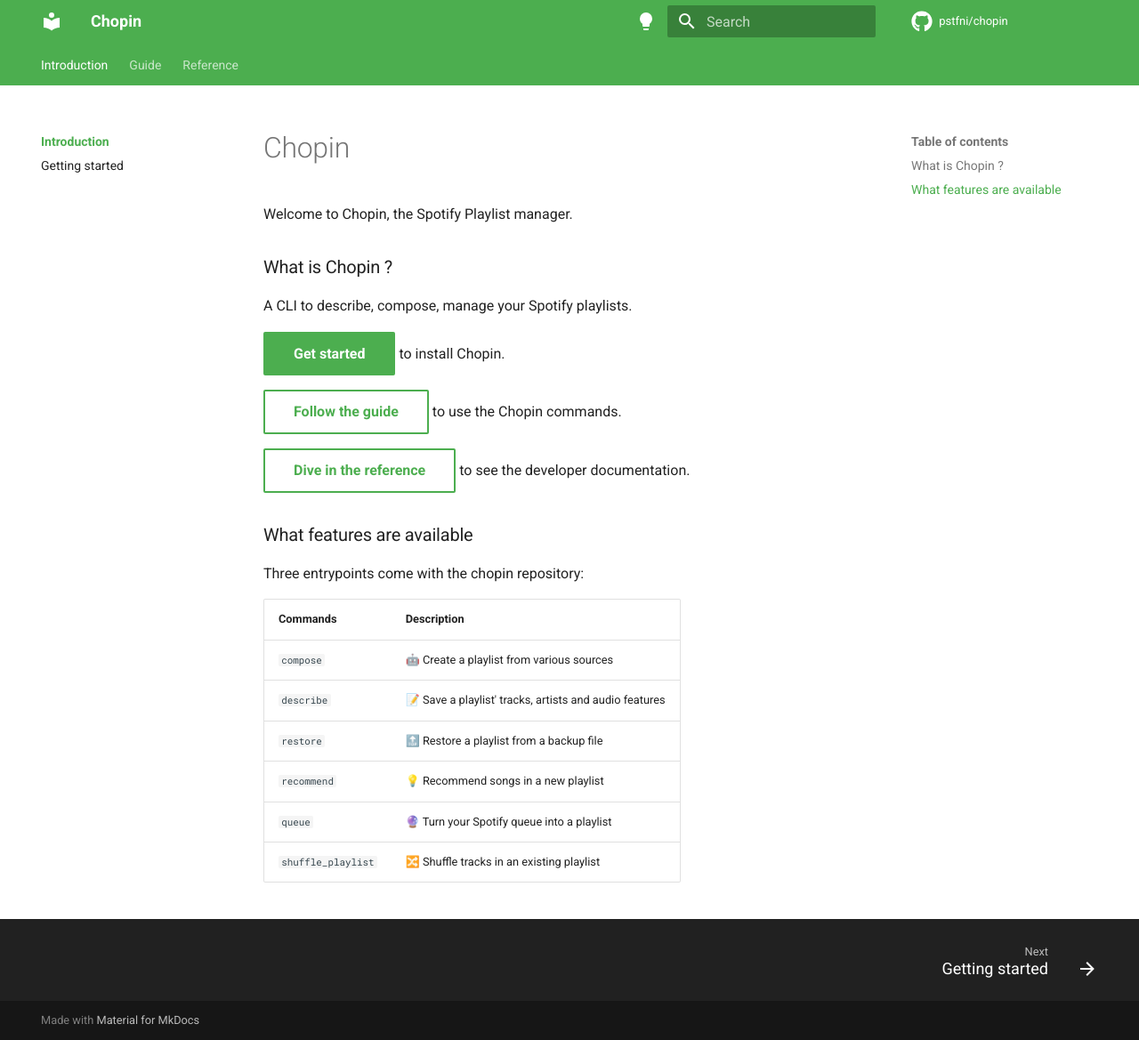
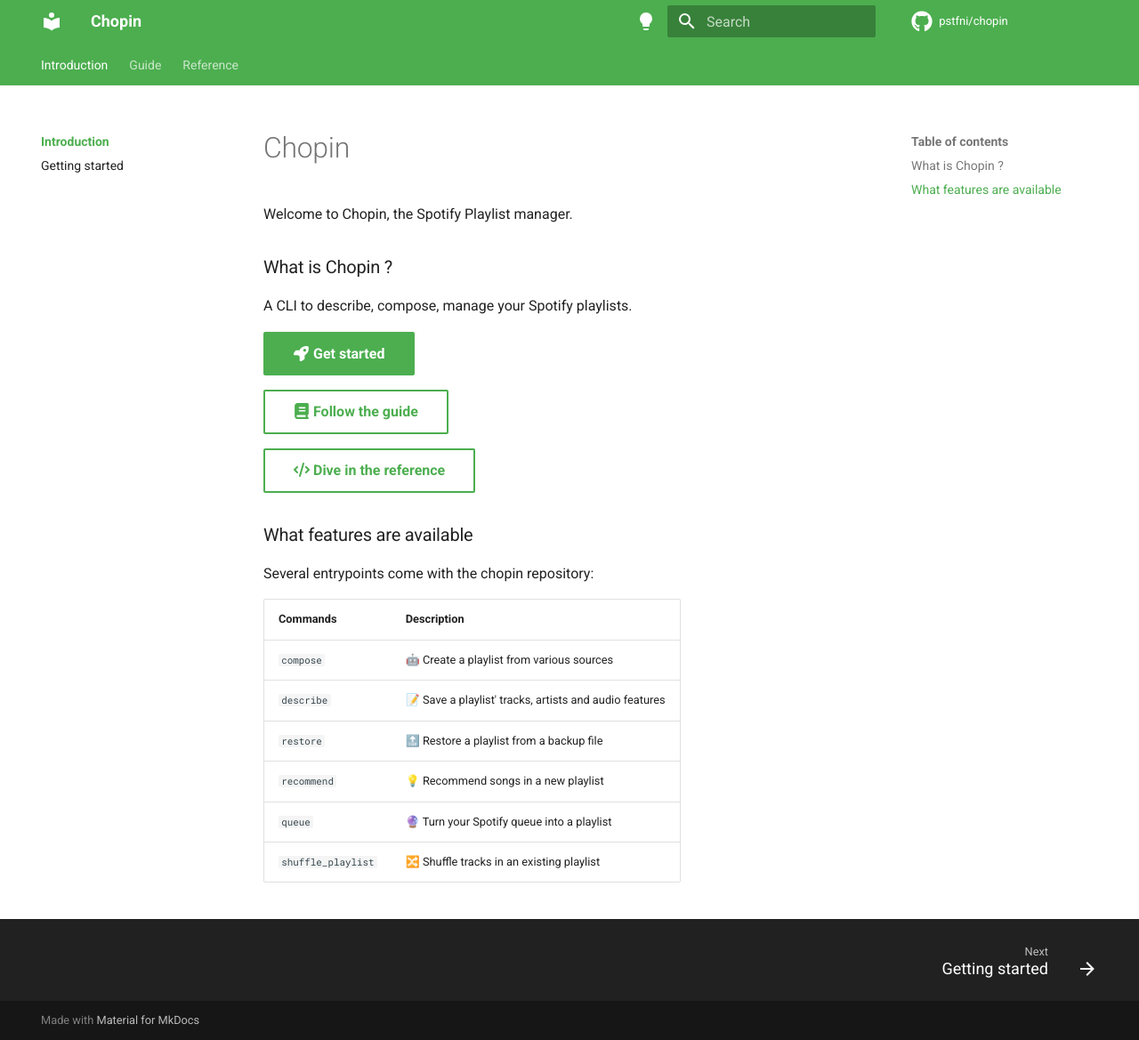
Before and after one commit to pstfni/chopin, an MkDocs documentation site: the page built from docs/index.md, in a window 1280 px wide and 1169 px high. Shown: the whole window at 89% size. Built offline with MkDocs 1.6.1 and Material for MkDocs 9.7.7, drawn with Linux system fonts in a browser that asks for light colours; comment, search, counter and statistics services are not loaded.

Commit message:
various little fixes

```diff
--- a/app/__init__.py
+++ b/app/__init__.py
@@ -0,0 +1 @@
+"""Streamlit application for chopin."""
--- a/docs/index.md
+++ b/docs/index.md
@@ -6,17 +6,15 @@
 
 A CLI to describe, compose, manage your Spotify playlists.
 
-[Get started](./getting_started.md){ .md-button .md-button--primary } to install Chopin.
+[:fontawesome-solid-rocket: Get started](./getting_started.md){ .md-button .md-button--primary }
 
-[Follow the guide](guide/compose.md){ .md-button .md-button} to use the Chopin commands.
+[:fontawesome-solid-book: Follow the guide](guide/compose.md){ .md-button .md-button}
 
-[Dive in the reference](reference/index.md){ .md-button .md-button} to see the developer documentation.
+[:fontawesome-solid-code: Dive in the reference](reference/index.md){ .md-button .md-button}
 
 ### What features are available
 
-Three entrypoints come with the chopin repository:
-
-
+Several entrypoints come with the chopin repository:
 
 | Commands    | Description                                            |
 |:------------|:-------------------------------------------------------|
--- a/mkdocs.yml
+++ b/mkdocs.yml
@@ -14,7 +14,7 @@
     - "guide/describe.md"
     - "guide/restore.md"
     - "guide/recommend.md"
-    - "guide/shuffle_playlist.md"
+    - "guide/shuffle.md"
   - Reference:
     - "reference/index.md"
     - "reference/entrypoints.md"
@@ -40,13 +40,13 @@
   palette:
     - scheme: default
       primary: green
-      accent: light green
+      accent: green
       toggle:
         icon: material/lightbulb
         name: Switch to dark mode
     - scheme: slate
       primary: green
-      accent: light green
+      accent: green
       toggle:
         icon: material/lightbulb-outline
         name: Switch to light mode
@@ -64,6 +64,9 @@
     - attr_list
     - pymdownx.highlight:
         anchor_linenums: true
+    - pymdownx.emoji:
+        emoji_index: !!python/name:material.extensions.emoji.twemoji
+        emoji_generator: !!python/name:material.extensions.emoji.to_svg
     - pymdownx.inlinehilite
     - pymdownx.snippets
     - pymdownx.superfences
--- a/pyproject.toml
+++ b/pyproject.toml
@@ -14,6 +14,7 @@
 "spotipy",
 "pydantic",
 "pydantic_settings",
+"pandas",
 "python-dotenv",
 "coloredlogs",
 "typer",
@@ -22,7 +23,7 @@
 [project.optional-dependencies]
 dev = ["pytest", "pytest-sugar", "ruff", "uv"]
 docs = ["mkdocs", "mkdocstrings", "mkdocstrings-python", "mkdocs-material"]
-app = ["streamlit<1.3"]
+app = ["streamlit", "plotly"]
 
 [tool.setuptools.packages.find]
 include = ["chopin*"]
```
Also changed, not shown: docs/guide/shuffle.md (+1 -1 lines), requirements.txt (+45 -37 lines), 2 other files.
